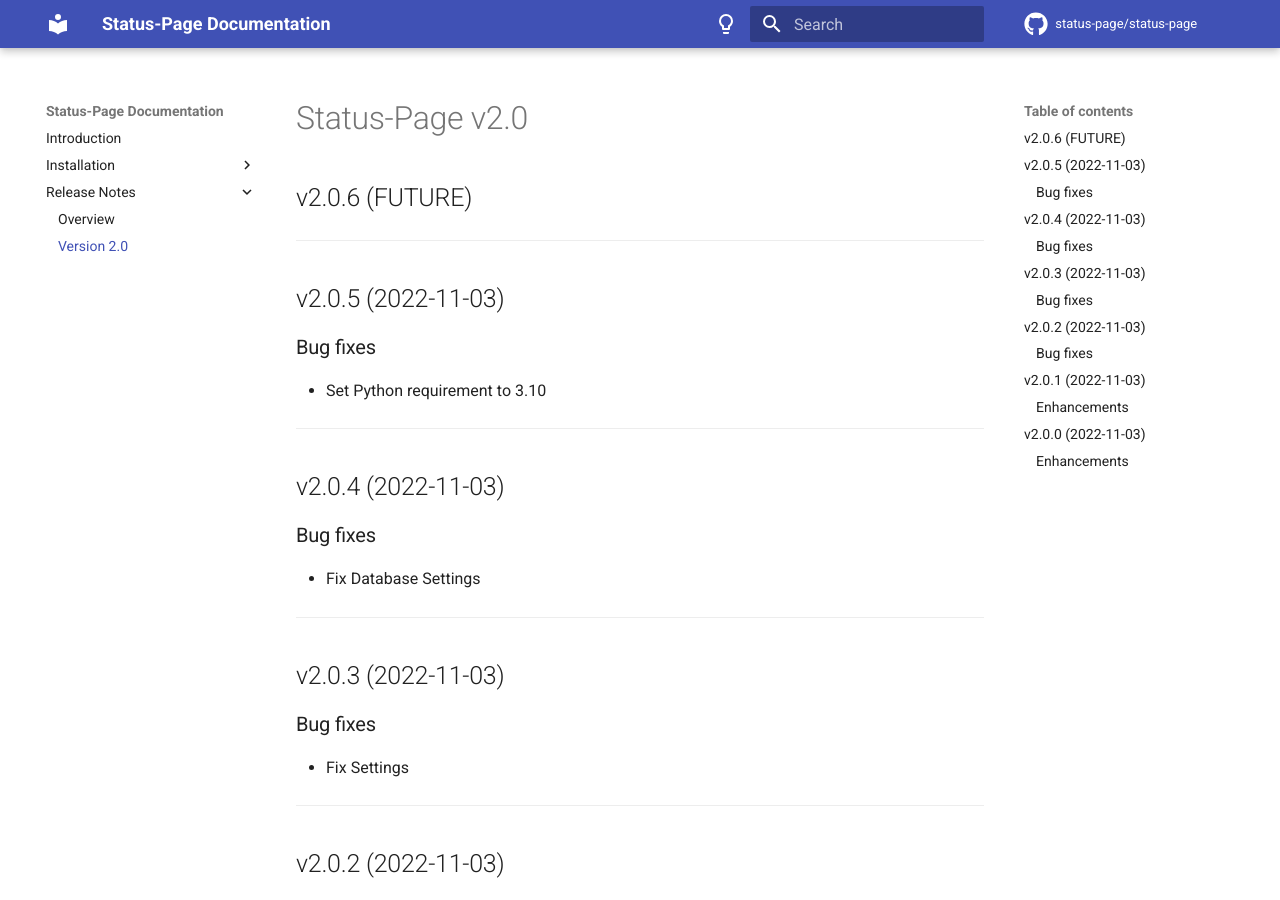
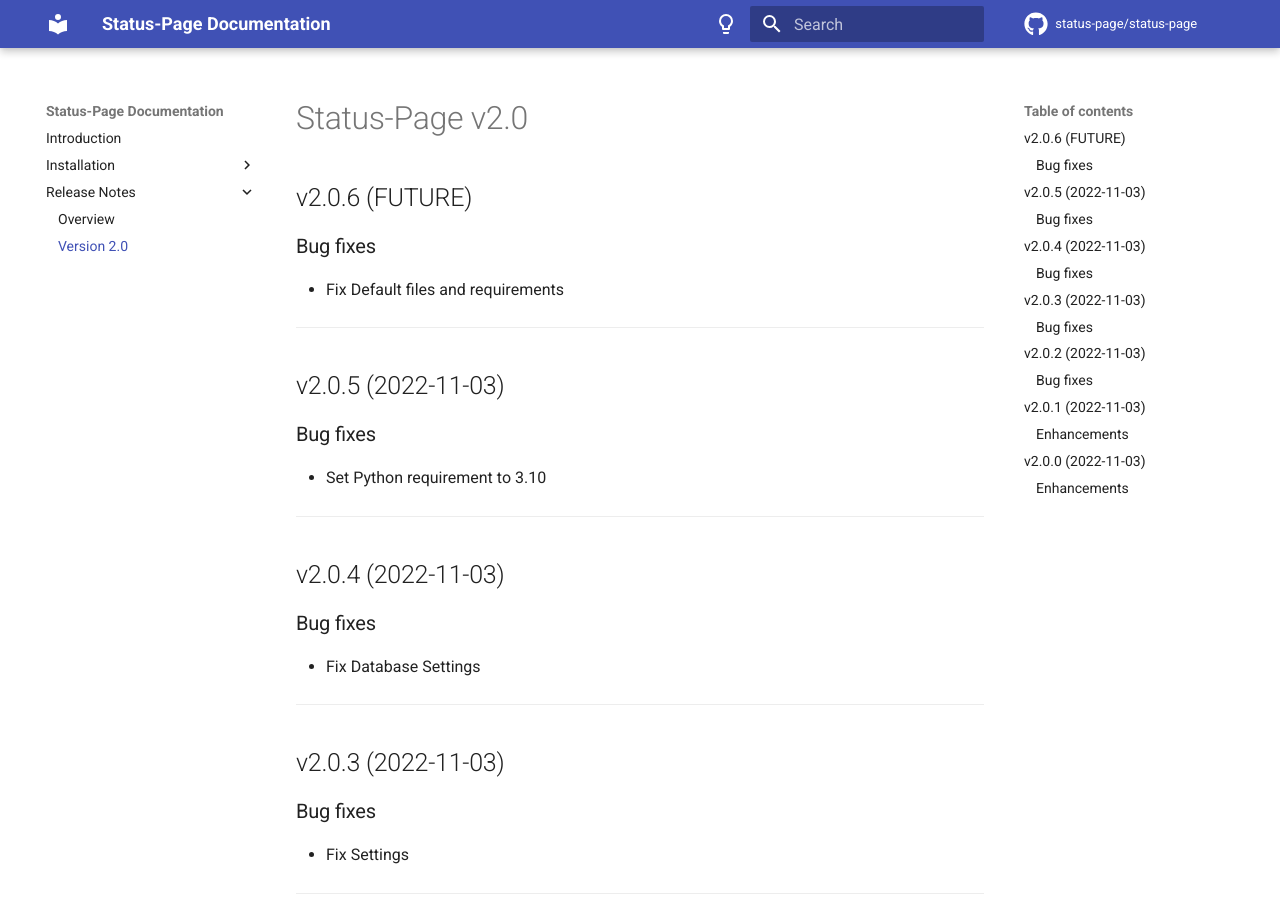
Before and after one commit to Status-Page/Status-Page, an MkDocs documentation site: the page built from docs/release-notes/version-2.0.md, in a window 1280 px wide and 900 px high. Built offline with MkDocs 1.6.1 and Material for MkDocs 9.7.7, drawn with Linux system fonts in a browser that asks for light colours; comment, search, counter and statistics services are not loaded.

Commit message:
fix: files and requirements

```diff
--- a/docs/release-notes/version-2.0.md
+++ b/docs/release-notes/version-2.0.md
@@ -1,6 +1,9 @@
 # Status-Page v2.0
 
 ## v2.0.6 (FUTURE)
+
+### Bug fixes
+* Fix Default files and requirements
 
 ---
 
--- a/requirements.txt
+++ b/requirements.txt
@@ -14,6 +14,7 @@
 django_browser_reload==1.6.0
 djangorestframework==3.14.0
 drf-yasg==1.21.4
+gunicorn==20.1.0
 mkdocs-material==8.5.7
 mkdocs==1.4.1
 mkdocstrings[python-legacy]==0.19.0
```
Also changed, not shown: docs/release-notes/index.md (+1 -0 lines), 3 other files.
